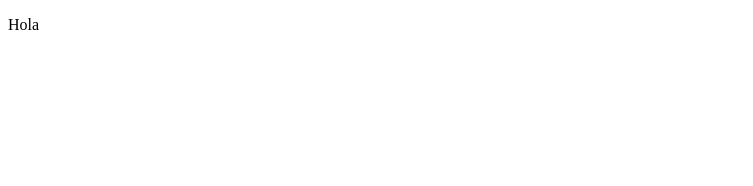
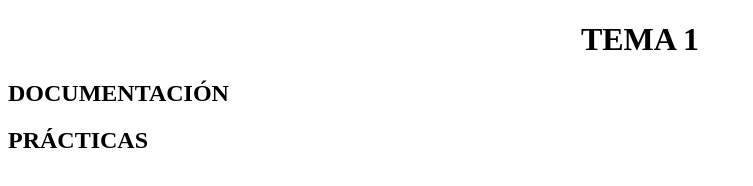
Before and after one commit to hectorsanzriesco/hectorsanzriesco.github.io, a plain HTML site: page tema1.html in a window 1280 px wide. Shown: the whole page, without its empty margins (0-753 px from the left). Drawn offline with Linux system fonts and the light colour scheme.

Commit message:
Update tema1.html

```diff
--- a/tema1.html
+++ b/tema1.html
@@ -6,6 +6,8 @@
         <title>Document</title>
     </head>
     <body>
-    <p> Hola </p>
+        <h1 align="center"> TEMA 1 </h1>
+        <h2> DOCUMENTACIÓN </h2>
+        <h2> PRÁCTICAS </h2>
     </body>
 </html>
```
Lines whose indentation alone changed are shown as unchanged.
